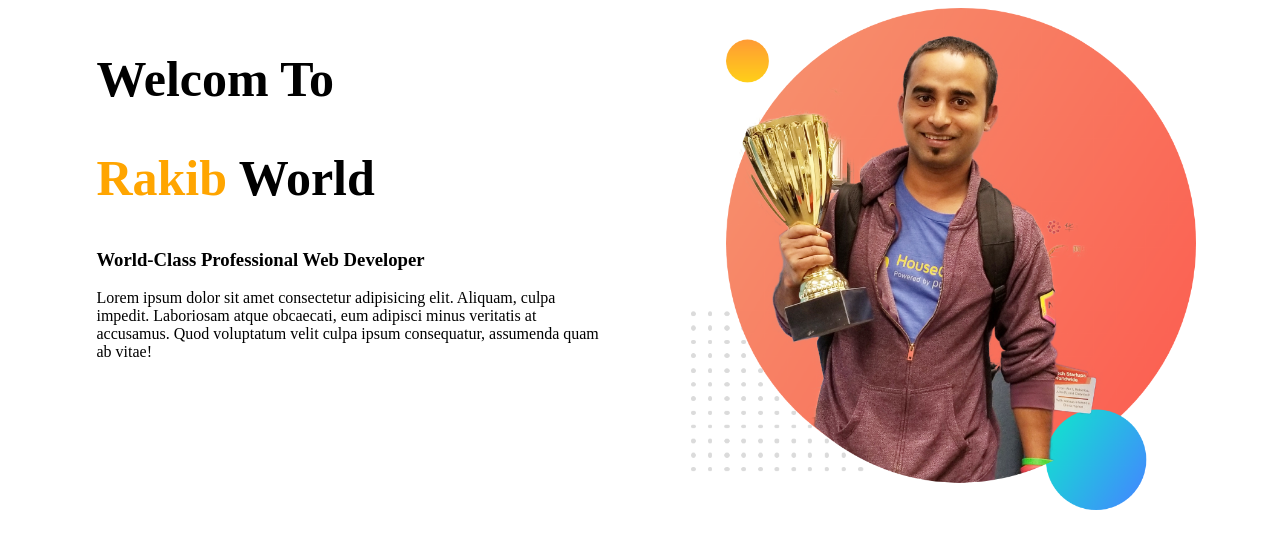
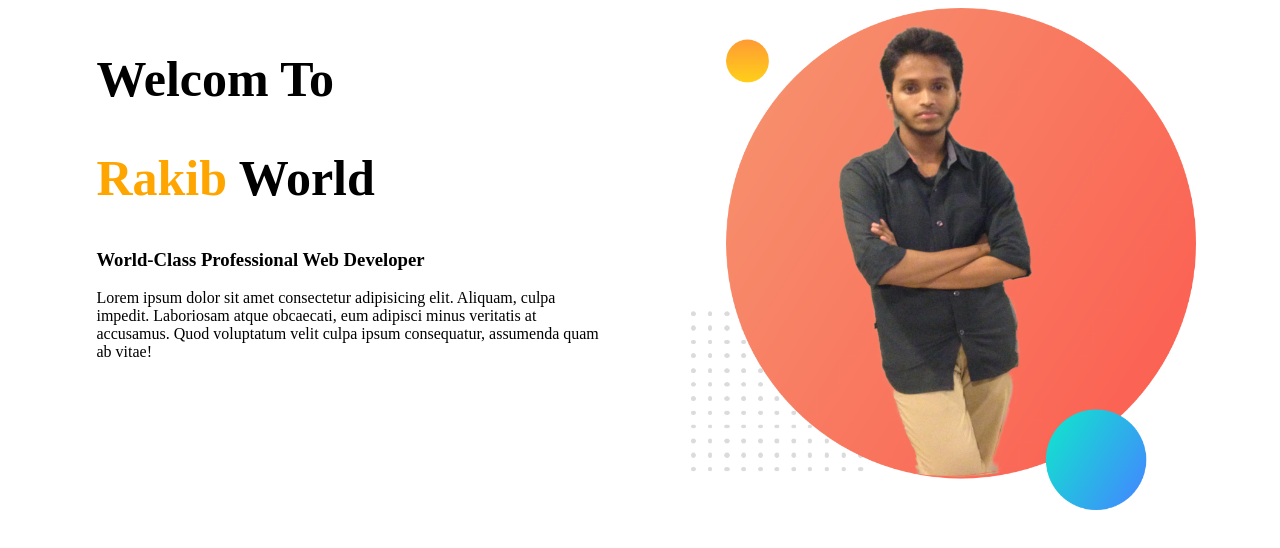
Before and after one commit to rakib-95/web-portfolio, a plain HTML site: page index.html in a window 1280 px wide. Drawn offline with Linux system fonts and the light colour scheme; a web font is replaced by a local one.

Commit message:
added top part with my image

```diff
--- a/index.html
+++ b/index.html
@@ -17,7 +17,7 @@
             </p>
         </div>
         <div class="half-width">
-            <img src="images/jhankar.png" alt="">
+            <img src="images/rakib1.1.png" alt="">
         </div>
     </section>
 </body>
```
Also changed, not shown: images/rakib1.1.png (added), 2 other files.
